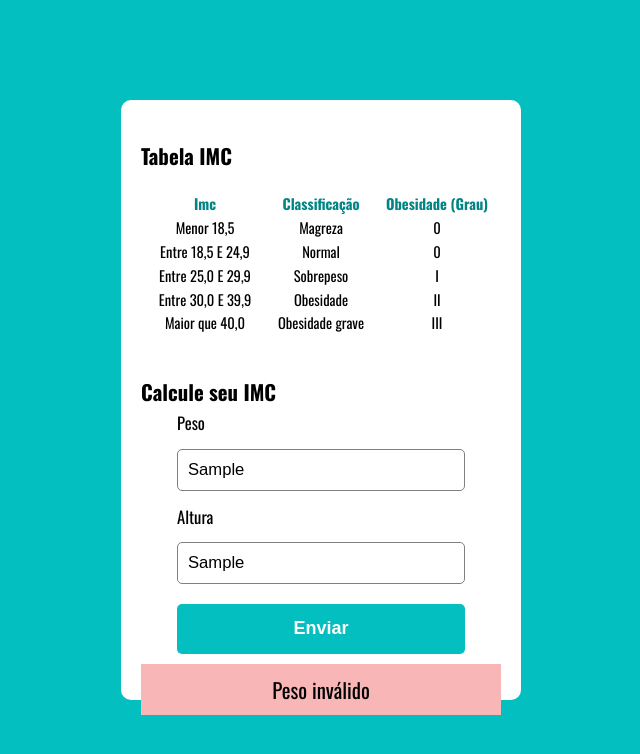
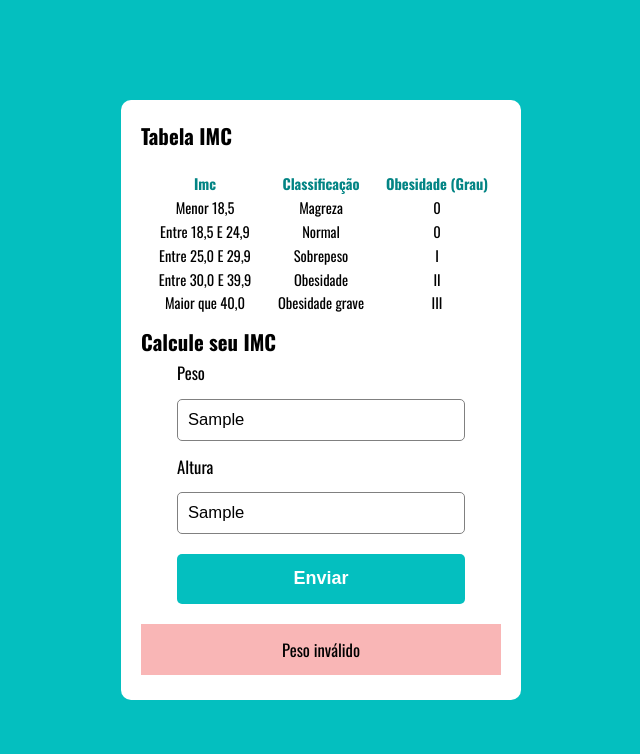
Before and after one commit to erikafirmino/calculo-imc, a plain HTML site: page index.html in a window 1280 px wide. Both pictures are taken after typing "Sample", "Sample" into the empty fields and a click on the button "Enviar". Shown: the whole page, without its empty margins (319-959 px from the left). Drawn offline with nearby package versions, Linux system fonts and the light colour scheme.

Commit message:
resposta tela

```diff
--- a/assets/css/style.css
+++ b/assets/css/style.css
@@ -40,11 +40,11 @@ section{
 h1{
     font-size: 1em;
     margin-bottom: 20px;
-    margin-top: 20px;
+
 }
 h3{
     font-size: 1em;
-    margin-top: 40px;
+    margin-top: 10px;
 }
 table{
     margin: auto;
@@ -91,9 +91,11 @@ form button:hover{
     background-color:#028484;
 }
 .paragrafo-resultado, .bad{
+    margin-top: 20px;
     background: #75f9da;
     padding: 10px;
     text-align: center;
+    font-size: .8em;
 }
 .bad {
     background-color: rgb(249, 182, 182);
```
